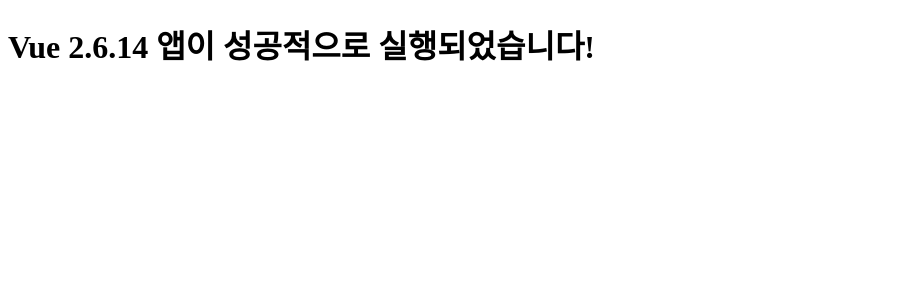
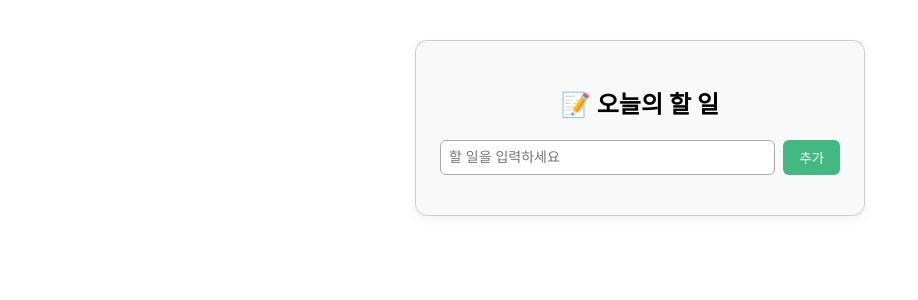
Before and after one commit to heroyooi/vue2-app, a Vue app: page / in a window 1280 px wide. Shown: the top 300 px of the page, without its empty margins (0-918 px from the left). Built offline with nearby package versions, Linux system fonts and the light colour scheme.

Commit message:
2강: Vue 인스턴스와 템플릿 문법 이해하기

```diff
--- a/src/App.vue
+++ b/src/App.vue
@@ -1,6 +1,13 @@
 <template>
-  <div id="app">
-    <h1>{{ message }}</h1>
+  <div class="todo-container">
+    <h2>📝 오늘의 할 일</h2>
+    <div class="form">
+      <input v-model="newTodo" placeholder="할 일을 입력하세요" />
+      <button @click="addTodo">추가</button>
+    </div>
+    <ul class="todo-list">
+      <li v-for="(todo, i) in todos" :key="i">✅ {{ todo }}</li>
+    </ul>
   </div>
 </template>
 
@@ -8,8 +15,72 @@
 export default {
   data() {
     return {
-      message: 'Vue 2.6.14 앱이 성공적으로 실행되었습니다!',
+      newTodo: '',
+      todos: [],
     };
+  },
+  methods: {
+    addTodo() {
+      if (this.newTodo.trim()) {
+        this.todos.push(this.newTodo.trim());
+        this.newTodo = '';
+      }
+    },
   },
 };
 </script>
+
+<style scoped>
+.todo-container {
+  max-width: 400px;
+  margin: 40px auto;
+  padding: 24px;
+  border: 1px solid #ccc;
+  border-radius: 12px;
+  background: #f9f9f9;
+  box-shadow: 0 4px 10px rgba(0, 0, 0, 0.05);
+}
+
+.todo-container h2 {
+  text-align: center;
+  margin-bottom: 20px;
+}
+
+.form {
+  display: flex;
+  gap: 8px;
+  margin-bottom: 16px;
+}
+
+.form input {
+  flex: 1;
+  padding: 8px;
+  border: 1px solid #aaa;
+  border-radius: 6px;
+  font-size: 14px;
+}
+
+.form button {
+  padding: 8px 16px;
+  background-color: #42b983;
+  color: white;
+  border: none;
+  border-radius: 6px;
+  cursor: pointer;
+}
+
+.form button:hover {
+  background-color: #36956d;
+}
+
+.todo-list {
+  list-style: none;
+  padding: 0;
+}
+
+.todo-list li {
+  padding: 6px 0;
+  font-size: 16px;
+  border-bottom: 1px dashed #ddd;
+}
+</style>
```
